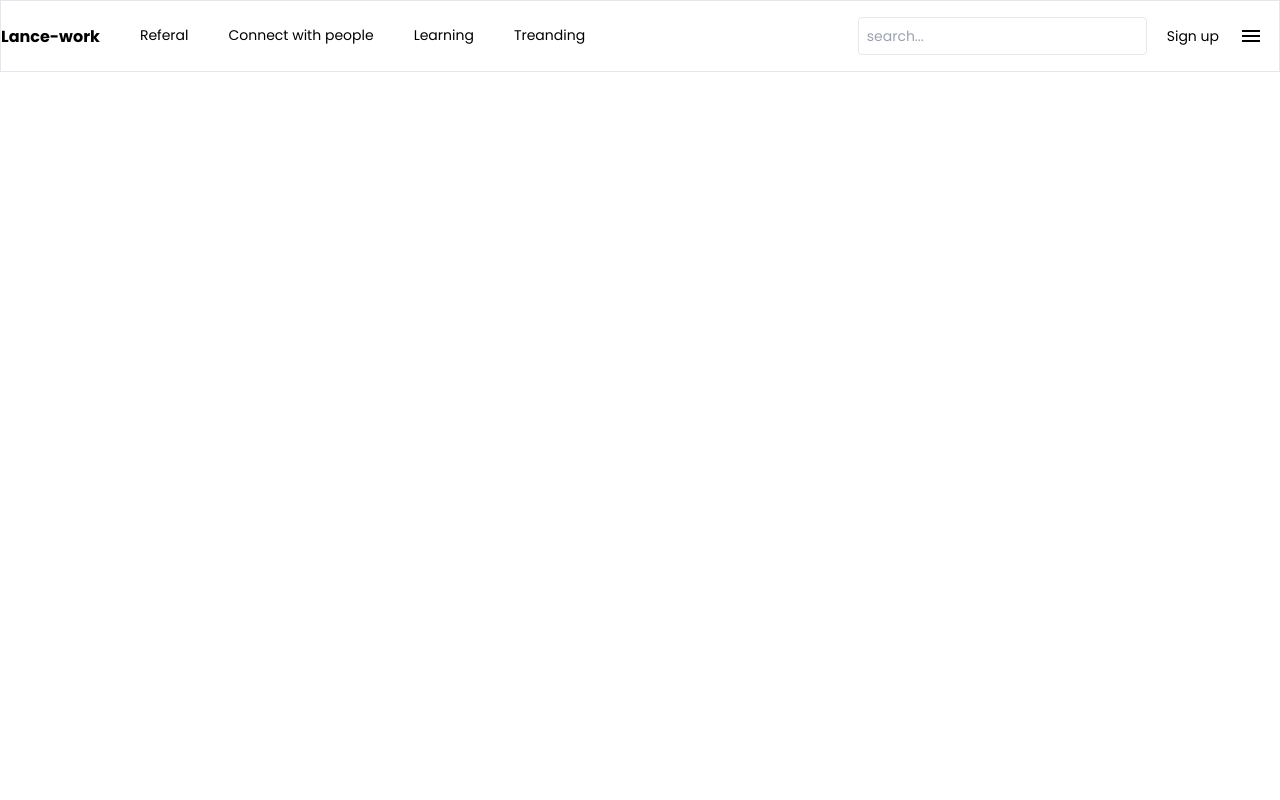
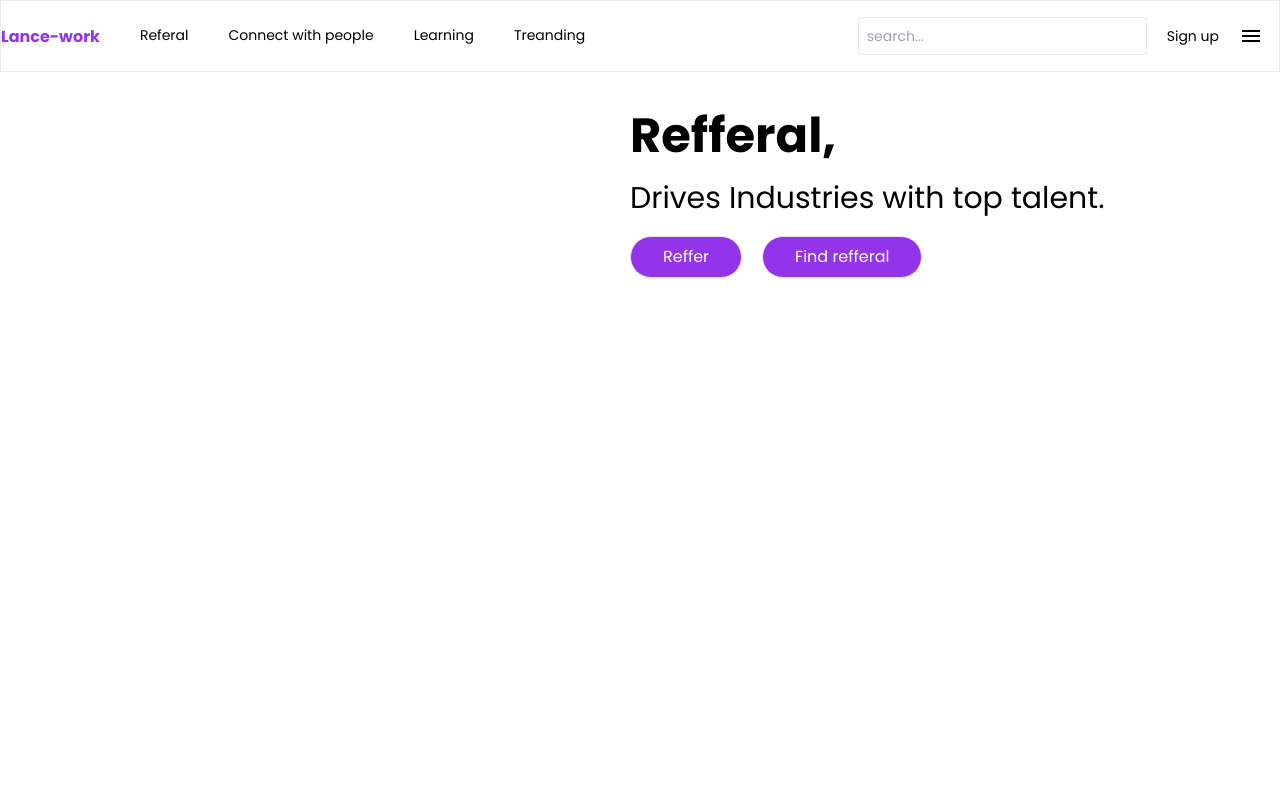
Before and after one commit to cklf537/lance-work, a React (Vite) app: page / in a window 1280 px wide. Shown: the top 800 px of the page. Built offline with nearby package versions, Linux system fonts and the light colour scheme.

Commit message:
fix hero banner

```diff
--- a/src/components/branding/brand-hero/brand-hero.tsx
+++ b/src/components/branding/brand-hero/brand-hero.tsx
@@ -1,8 +1,13 @@
 export default function BrandHero() {
   return (
     <div className="flex">
-        <div className="flex-auto border w-1/2">test</div>
-        <div className="flex-auto border w-1/2">test</div>
+        <div className="flex-auto w-1/2">&nbsp;</div>
+        <div className="flex-auto w-1/2 p-5 px-0 gap-4">
+            <h1 className="text-5xl font-bold pb-5">Refferal,</h1>
+            <h3 className="text-3xl pb-5">Drives Industries with top talent.</h3>
+            <button className="border p-2 px-8 text-1xl rounded-full mr-5 bg-purple-600 text-white">Reffer</button>
+            <button className="border p-2 px-8 text-1xl rounded-full bg-purple-600 text-white">Find refferal</button>
+        </div>
     </div>
   )
 }
--- a/src/components/layout/landing/header/header.tsx
+++ b/src/components/layout/landing/header/header.tsx
@@ -1,7 +1,6 @@
 import { Link } from "react-router-dom";
-import { NavItems } from "../../../data/model";
 import Search from "../search/search";
-import { isTemplateElement } from "@babel/types";
+import { NavItems } from "../../../../data/model";
 
 
 export default function Header({ navItem }: { navItem: NavItems[] }) {
@@ -9,7 +8,7 @@ export default function Header({ navItem }: { navItem: NavItems[] }) {
     <div className="w-full border">
       <div className="container mx-auto flex flex-row">
         <div className="flex w-full md:basis-3/4 lg:basis-3/4 p-4 pl-5 lg:pl-0 lg:pt-6">
-          <h1 className='text-1xl font-bold pr-5'>
+          <h1 className='text-1xl font-bold pr-5 text-purple-600'>
             <Link to={`${'\/'}`}>Lance-work</Link>
             </h1>
           <nav className='hidden lg:flex lg:item-center lg:text-sm lg:block'>
--- /dev/null
+++ b/src/components/layout/landing/home/home.tsx
@@ -0,0 +1,10 @@
+import React from 'react'
+import BrandHero from '../../../branding/brand-hero/brand-hero'
+
+export default function Home() {
+  return (
+    <div>
+      <BrandHero />
+    </div>
+  )
+}
--- a/src/index.css
+++ b/src/index.css
@@ -593,8 +593,16 @@ video {
   margin-right: auto;
 }
 
+.mr-5 {
+  margin-right: 1.25rem;
+}
+
 .flex {
   display: flex;
+}
+
+.grid {
+  display: grid;
 }
 
 .hidden {
@@ -625,6 +633,10 @@ video {
   flex-basis: 50%;
 }
 
+.grid-cols-4 {
+  grid-template-columns: repeat(4, minmax(0, 1fr));
+}
+
 .flex-row {
   flex-direction: row;
 }
@@ -649,8 +661,17 @@ video {
   border-radius: 0.25rem;
 }
 
+.rounded-full {
+  border-radius: 9999px;
+}
+
 .border {
   border-width: 1px;
+}
+
+.bg-purple-600 {
+  --tw-bg-opacity: 1;
+  background-color: rgb(147 51 234 / var(--tw-bg-opacity));
 }
 
 .p-2 {
@@ -670,6 +691,26 @@ video {
   padding-right: 1.25rem;
 }
 
+.py-0 {
+  padding-top: 0px;
+  padding-bottom: 0px;
+}
+
+.px-0 {
+  padding-left: 0px;
+  padding-right: 0px;
+}
+
+.px-8 {
+  padding-left: 2rem;
+  padding-right: 2rem;
+}
+
+.py-5 {
+  padding-top: 1.25rem;
+  padding-bottom: 1.25rem;
+}
+
 .pl-0 {
   padding-left: 0px;
 }
@@ -682,6 +723,10 @@ video {
   padding-right: 1.25rem;
 }
 
+.pb-5 {
+  padding-bottom: 1.25rem;
+}
+
 .text-center {
   text-align: center;
 }
@@ -691,8 +736,38 @@ video {
   line-height: 1.25rem;
 }
 
+.text-xl {
+  font-size: 1.25rem;
+  line-height: 1.75rem;
+}
+
+.text-5xl {
+  font-size: 3rem;
+  line-height: 1;
+}
+
+.text-3xl {
+  font-size: 1.875rem;
+  line-height: 2.25rem;
+}
+
+.text-2xl {
+  font-size: 1.5rem;
+  line-height: 2rem;
+}
+
 .font-bold {
   font-weight: 700;
+}
+
+.text-white {
+  --tw-text-opacity: 1;
+  color: rgb(255 255 255 / var(--tw-text-opacity));
+}
+
+.text-purple-600 {
+  --tw-text-opacity: 1;
+  color: rgb(147 51 234 / var(--tw-text-opacity));
 }
 
 @media (min-width: 768px) {
--- a/src/router/router.tsx
+++ b/src/router/router.tsx
@@ -7,12 +7,17 @@ import Landing from '../components/layout/landing/landing';
 import { RouteObject } from 'react-router-dom';
 import Trending from '../components/layout/treanding/treanding';
 import Signup from '../components/layout/signup/signup';
+import Home from '../components/layout/landing/home/home';
 
 const routes: RouteObject[] = [
   {
     path: '/',
     element: <Landing />,
     children:[
+      {
+        path: '/',
+        element: <Home />
+      },
       {
         path: '/referal',
         element: <FindJob />,
```
